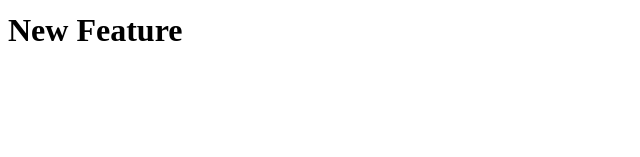
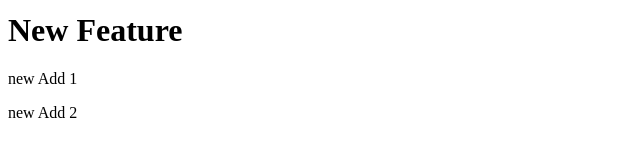
Before and after one commit to Antonio2410/Git, a plain HTML site: page index.html in a window 1280 px wide. Shown: the part 121-278 px from the top of the page, without its empty margins (0-640 px from the left). Drawn offline with Linux system fonts and the light colour scheme.

Commit message:
2 New Adds

```diff
--- a/index.html
+++ b/index.html
@@ -10,5 +10,7 @@
     <p>Test</p>
     <p>Test</p>
     <h1>New Feature</h1>
+    <p>new Add 1</p>
+    <p>new Add 2</p>
 </body>
 </html>
```
